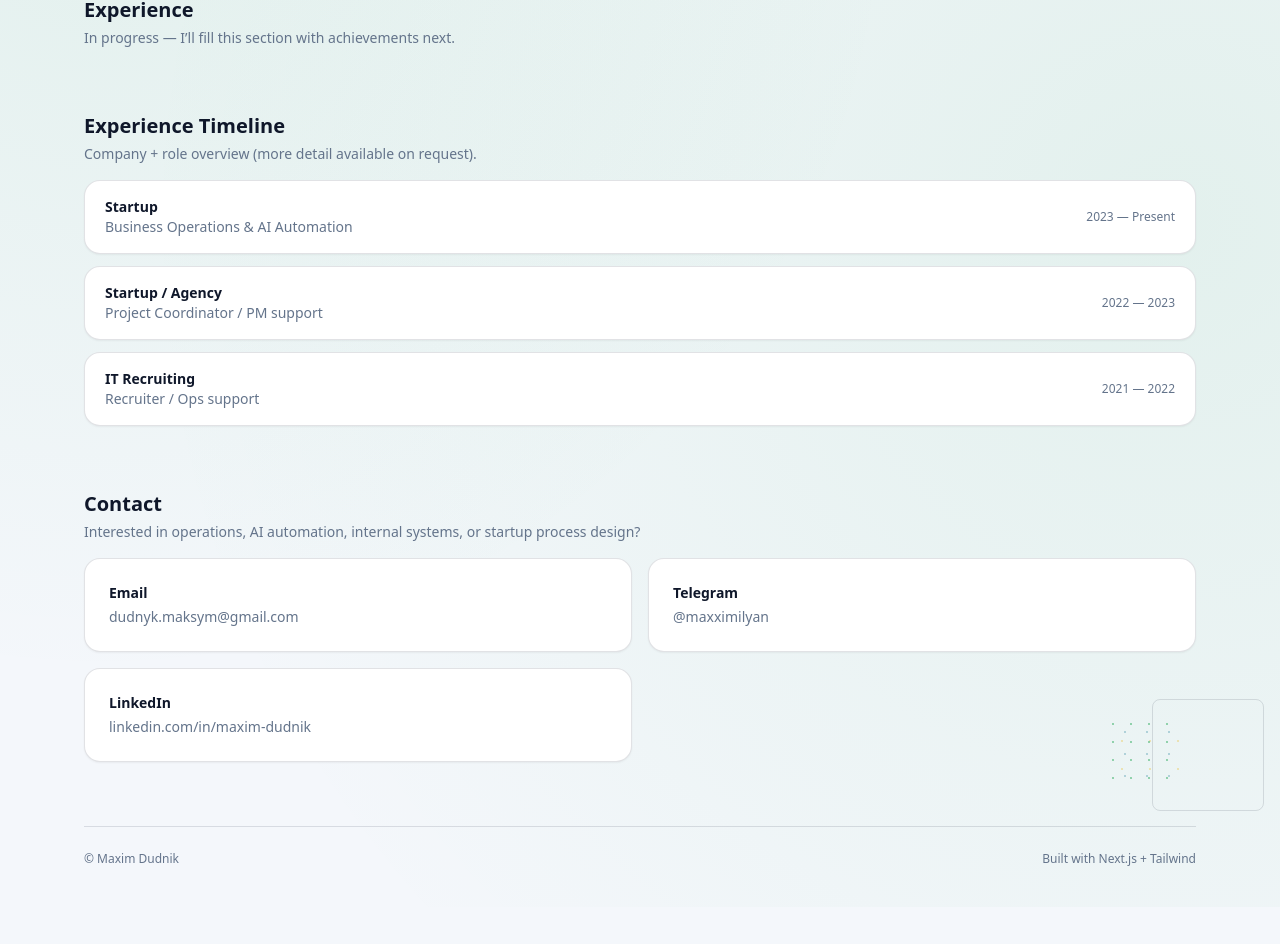
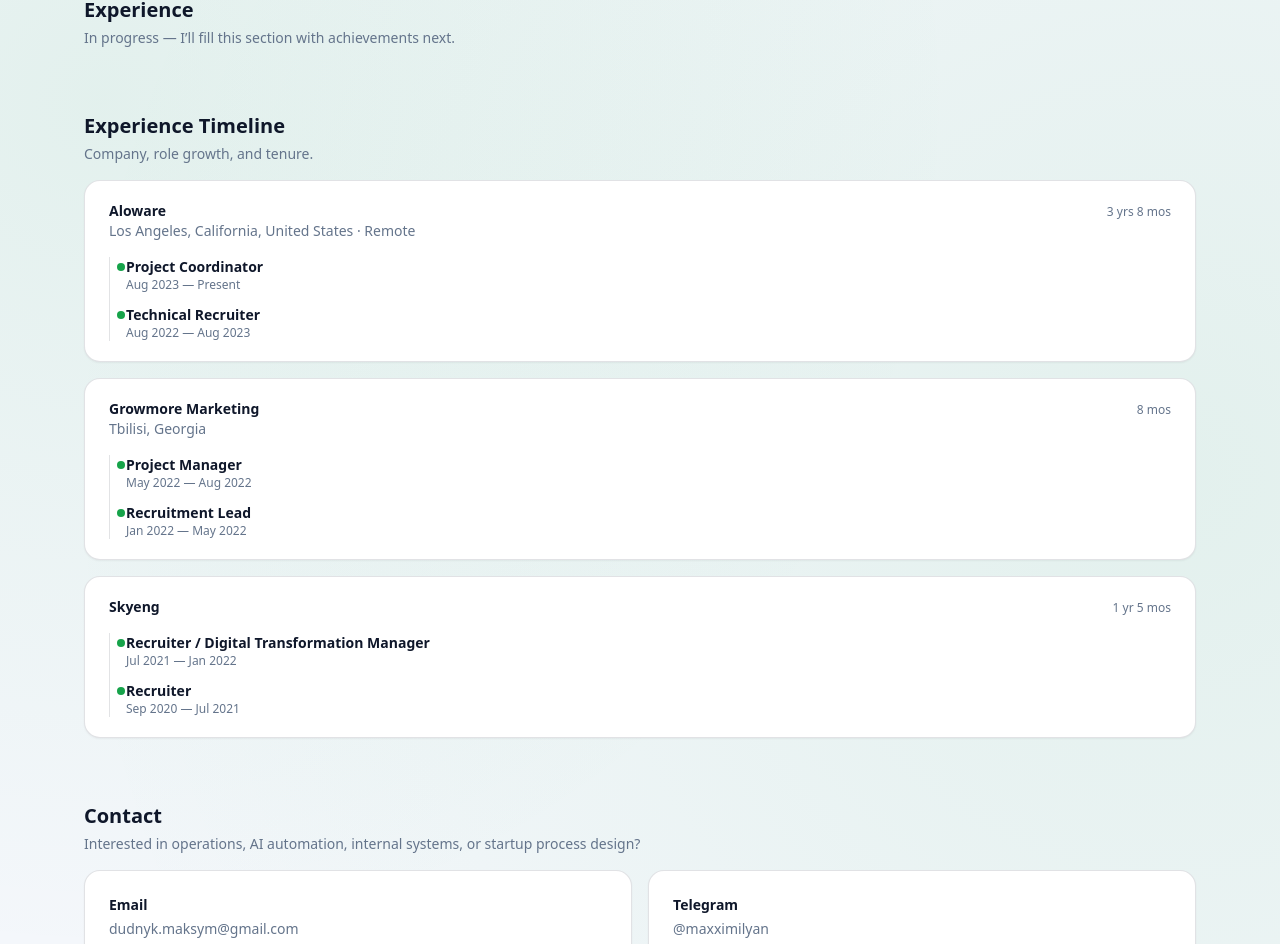
Before and after one commit to Maxximilyan/portfolio, a Next.js app: page / in a window 1280 px wide. Shown: the part 2510-3454 px from the top of the page. Before the commit the page ends 3417 px from the top, so only its background shows below. Built offline with nearby package versions, Linux system fonts and the light colour scheme.

Commit message:
Update experience timeline to show role growth

```diff
--- a/src/app/page.tsx
+++ b/src/app/page.tsx
@@ -176,17 +176,31 @@
         title={content.experienceTimeline.title}
         subtitle={content.experienceTimeline.subtitle}
       >
-        <div className="space-y-3">
+        <div className="space-y-4">
           {content.experienceTimeline.items.map((item) => (
             <div
-              key={`${item.company}-${item.role}`}
-              className="flex flex-wrap items-center justify-between gap-3 rounded-2xl border border-border bg-card px-5 py-4 shadow-sm"
+              key={`${item.company}-${item.periodSummary}`}
+              className="rounded-2xl border border-border bg-card px-6 py-5 shadow-sm"
             >
-              <div>
-                <p className="text-sm font-semibold">{item.company}</p>
-                <p className="text-sm text-muted">{item.role}</p>
+              <div className="flex flex-wrap items-baseline justify-between gap-3">
+                <div>
+                  <p className="text-sm font-semibold">{item.company}</p>
+                  {item.location ? (
+                    <p className="text-sm text-muted">{item.location}</p>
+                  ) : null}
+                </div>
+                <p className="text-xs text-muted">{item.periodSummary}</p>
               </div>
-              <p className="text-xs text-muted">{item.period}</p>
+
+              <div className="mt-4 space-y-3 border-l border-border pl-4">
+                {item.roles.map((role) => (
+                  <div key={`${role.title}-${role.period}`} className="relative">
+                    <span className="absolute -left-[9px] top-1.5 h-2 w-2 rounded-full bg-accent" />
+                    <p className="text-sm font-semibold">{role.title}</p>
+                    <p className="text-xs text-muted">{role.period}</p>
+                  </div>
+                ))}
+              </div>
             </div>
           ))}
         </div>
--- a/src/content/en.ts
+++ b/src/content/en.ts
@@ -288,11 +288,34 @@
   },
   experienceTimeline: {
     title: "Experience Timeline",
-    subtitle: "Company + role overview (more detail available on request).",
+    subtitle: "Company, role growth, and tenure.",
     items: [
-      { company: "Startup", role: "Business Operations & AI Automation", period: "2023 — Present" },
-      { company: "Startup / Agency", role: "Project Coordinator / PM support", period: "2022 — 2023" },
-      { company: "IT Recruiting", role: "Recruiter / Ops support", period: "2021 — 2022" },
+      {
+        company: "Aloware",
+        periodSummary: "3 yrs 8 mos",
+        location: "Los Angeles, California, United States · Remote",
+        roles: [
+          { title: "Project Coordinator", period: "Aug 2023 — Present" },
+          { title: "Technical Recruiter", period: "Aug 2022 — Aug 2023" },
+        ],
+      },
+      {
+        company: "Growmore Marketing",
+        periodSummary: "8 mos",
+        location: "Tbilisi, Georgia",
+        roles: [
+          { title: "Project Manager", period: "May 2022 — Aug 2022" },
+          { title: "Recruitment Lead", period: "Jan 2022 — May 2022" },
+        ],
+      },
+      {
+        company: "Skyeng",
+        periodSummary: "1 yr 5 mos",
+        roles: [
+          { title: "Recruiter / Digital Transformation Manager", period: "Jul 2021 — Jan 2022" },
+          { title: "Recruiter", period: "Sep 2020 — Jul 2021" },
+        ],
+      },
     ],
   },
   contact: {
```
Also changed, not shown: src/content/types.ts (+8 -2 lines).
